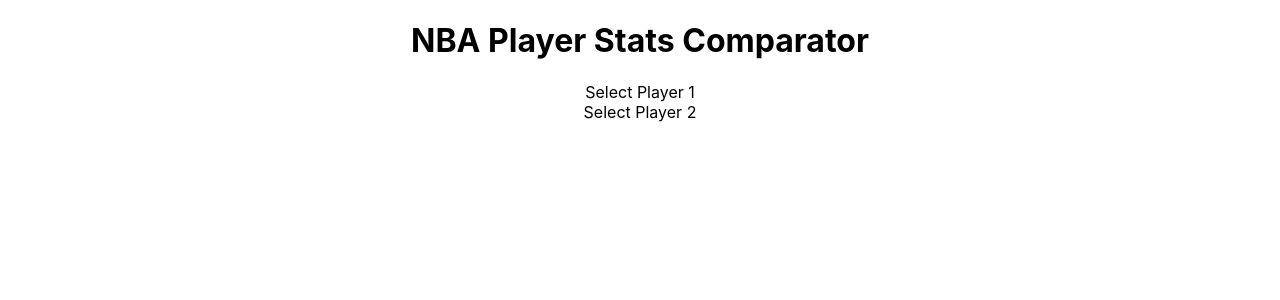
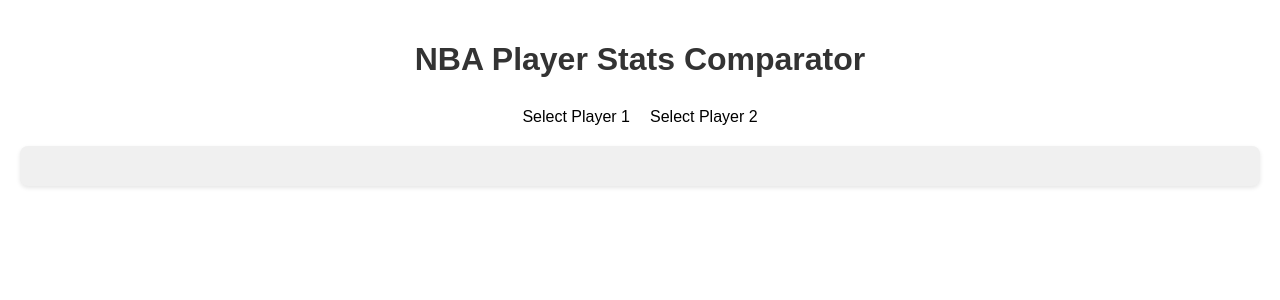
Before and after one commit to lancetoledo/nba-d3-app, a React (Create React App) app: page / in a window 1280 px wide. Shown: the top 300 px of the page. Built offline with nearby package versions, Linux system fonts and the light colour scheme.

Commit message:
Basic CSS

```diff
--- a/src/App.css
+++ b/src/App.css
@@ -1,38 +1,42 @@
+/* App.css */
 .App {
   text-align: center;
+  font-family: 'Arial', sans-serif;
+  padding: 20px;
 }
 
-.App-logo {
-  height: 40vmin;
-  pointer-events: none;
+h1 {
+  color: #333;
+  margin-bottom: 30px;
 }
 
-@media (prefers-reduced-motion: no-preference) {
-  .App-logo {
-    animation: App-logo-spin infinite 20s linear;
-  }
+.selectors {
+  display: flex;
+  justify-content: center;
+  gap: 20px;
+  margin-bottom: 20px;
 }
 
-.App-header {
-  background-color: #282c34;
-  min-height: 100vh;
-  display: flex;
-  flex-direction: column;
-  align-items: center;
-  justify-content: center;
-  font-size: calc(10px + 2vmin);
-  color: white;
+.PlayerSelector label {
+  display: block;
+  margin-bottom: 10px;
+  color: #555;
+  font-weight: bold;
 }
 
-.App-link {
-  color: #61dafb;
+/* Additional styling for react-select might be required and can be targeted specifically */
+
+.comparison-container {
+  margin-top: 20px;
+  padding: 20px;
+  border-radius: 8px;
+  background-color: #f0f0f0;
+  box-shadow: 0 2px 4px rgba(0, 0, 0, 0.1);
 }
 
-@keyframes App-logo-spin {
-  from {
-    transform: rotate(0deg);
-  }
-  to {
-    transform: rotate(360deg);
-  }
+.comparison-container p {
+  color: #444;
+  font-size: 18px;
 }
+
+@media (max
--- a/src/App.js
+++ b/src/App.js
@@ -14,14 +14,13 @@
   return (
     <div className="App">
       <h1>NBA Player Stats Comparator</h1>
-      <PlayerSelector players={players} onChange={setSelectedPlayer1} label="Select Player 1" />
-      <PlayerSelector players={players} onChange={setSelectedPlayer2} label="Select Player 2" />
-      <div>
+      <div className="selectors">
+        <PlayerSelector players={players} onChange={setSelectedPlayer1} label="Select Player 1" />
+        <PlayerSelector players={players} onChange={setSelectedPlayer2} label="Select Player 2" />
+      </div>
+      <div className="comparison-container">
         {selectedPlayer1 && selectedPlayer2 && (
-          <p>
-            {/* Display selected player names; you'll replace this with a comparison of their stats */}
-            Comparing: {selectedPlayer1.name} vs. {selectedPlayer2.name}
-          </p>
+          <p>Comparing: {selectedPlayer1.name} vs. {selectedPlayer2.name}</p>
         )}
       </div>
     </div>
```
